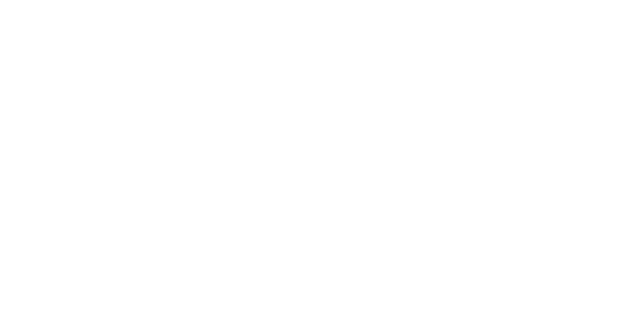
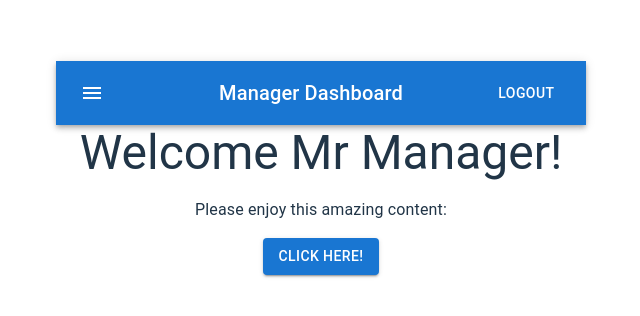
Before and after one commit to jonathanmui4/Employee-Manager, a React (Vite) app in the folder React-frontend/: page /dashboard/manager in a window 1280 px wide. Before the commit this address had no page. Shown: the part 232-548 px from the top of the page, without its empty margins (319-959 px from the left). Built offline with nearby package versions, Linux system fonts and the light colour scheme.

Commit message:
Create Manager Dashboard

```diff
--- a/React-frontend/src/App.jsx
+++ b/React-frontend/src/App.jsx
@@ -5,6 +5,7 @@
 import SignUp from "./components/Signup";
 import Dashboard from "./components/HomeDashboard/Dashboard";
 import PrivateRoute from "./components/PrivateRoute";
+import ManagerDash from "./components/ManagerDashboard/ManagerDash";
 
 function App() {
     // const [count, setCount] = useState(0)
@@ -21,6 +22,7 @@
                     </PrivateRoute>
                 }
             />
+            <Route path="/dashboard/manager" element={<ManagerDash/>} />
         </Routes>
     );
 }
--- a/React-frontend/src/components/HomeDashboard/Dashboard.jsx
+++ b/React-frontend/src/components/HomeDashboard/Dashboard.jsx
@@ -8,7 +8,7 @@
 import Box from "@mui/material/Box";
 import { createTheme, ThemeProvider } from "@mui/material/styles";
 import { getJWTCookie, setJWTCookie } from "../../util/jwtCookieUtil";
-import Navbar from "./Navbar";
+import Navbar from "../Navbar";
 
 const theme = createTheme({
     palette: {
@@ -37,7 +37,7 @@
 
     return (
         <>
-            <Navbar />
+            <Navbar role={"EMPLOYEE"} />
             <ThemeProvider theme={theme}>
                 <Container maxWidth="lg">
                     <Box sx={{ my: 4 }}>
--- /dev/null
+++ b/React-frontend/src/components/ManagerDashboard/ManagerDash.jsx
@@ -0,0 +1,35 @@
+import React from "react";
+import Typography from "@mui/material/Typography";
+import Container from "@mui/material/Container";
+import Button from "@mui/material/Button";
+import { AppBar, Toolbar } from "@mui/material";
+import Navbar from "../Navbar";
+
+const ManagerDash = () => {
+    const handleClick = () => {
+        window.location.href = "https://www.youtube.com/watch?v=dQw4w9WgXcQ";
+    };
+
+    return (
+        <div>
+            <Navbar role={"MANAGER"} />
+            <Container maxWidth="sm">
+                <Typography variant="h3" align="center" gutterBottom>
+                    Welcome Mr Manager!
+                </Typography>
+                <Typography variant="body1" align="center" paragraph>
+                    Please enjoy this amazing content:
+                </Typography>
+                <Button
+                    variant="contained"
+                    color="primary"
+                    onClick={handleClick}
+                >
+                    Click Here!
+                </Button>
+            </Container>
+        </div>
+    );
+};
+
+export default ManagerDash;
--- a/React-frontend/src/components/HomeDashboard/Navbar.jsx
+++ b/React-frontend/src/components/Navbar.jsx
@@ -7,7 +7,7 @@
 import IconButton from '@mui/material/IconButton';
 import MenuIcon from '@mui/icons-material/Menu';
 
-export default function ButtonAppBar() {
+export default function ButtonAppBar({ role }) {
   return (
     <Box sx={{ flexGrow: 1 }}>
       <AppBar position="static">
@@ -22,7 +22,7 @@
             <MenuIcon />
           </IconButton>
           <Typography variant="h6" component="div" sx={{ flexGrow: 1 }}>
-            Employees
+            {role === "MANAGER" ? "Manager Dashboard" : "Employee Dashboard"}
           </Typography>
           <Button color="inherit">Logout</Button>
         </Toolbar>
```
